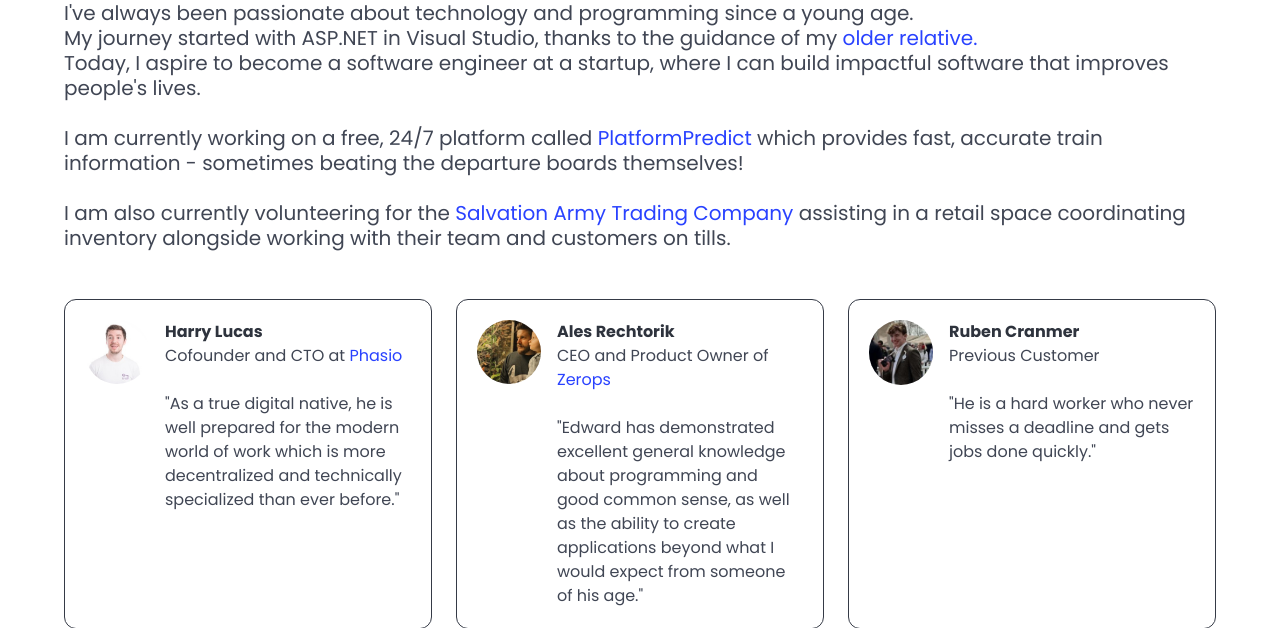
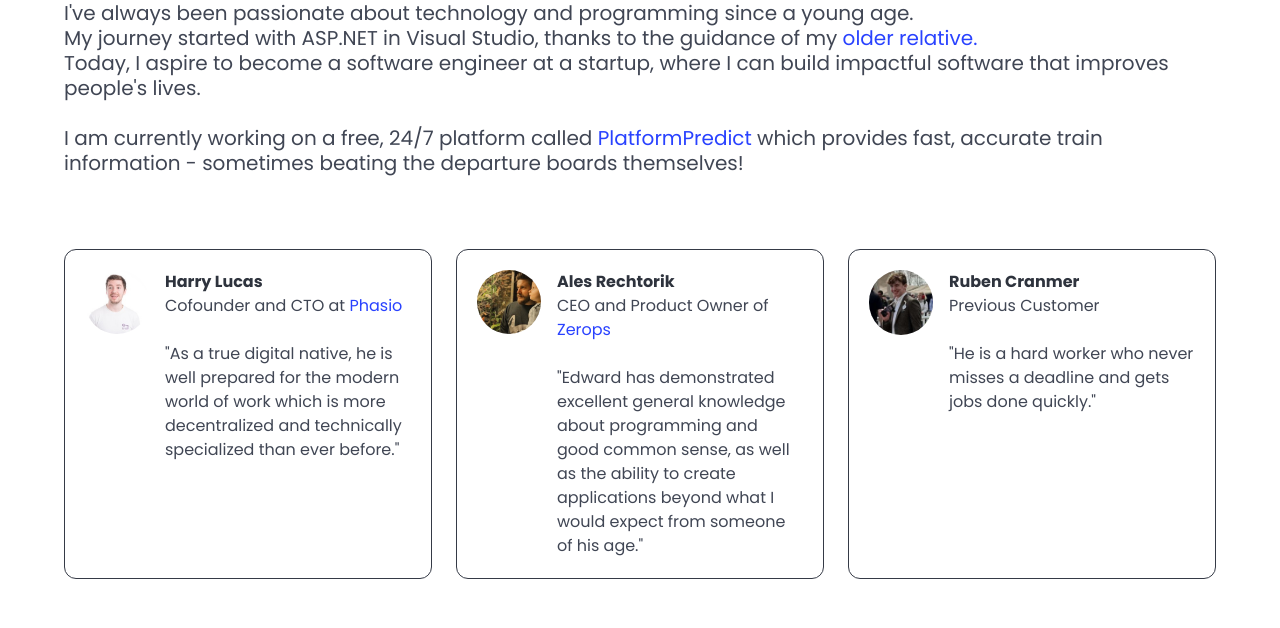
Before and after one commit to Edward-Deakin/Portfolio, a Flask app: page / in a window 1280 px wide. Shown: the part 361-989 px from the top of the page. After the commit the page ends 940 px from the top, so only its background shows below. Run offline with Flask 3, Linux system fonts and the light colour scheme.

Commit message:
removed salvation army

```diff
--- a/templates/index.html
+++ b/templates/index.html
@@ -58,7 +58,7 @@
               My journey started with ASP.NET in Visual Studio, thanks to the guidance of my <a href="https://www.linkedin.com/in/harry-conor-lucas/" target="_blank">older relative.</a><br/>
               Today, I aspire to become a software engineer at a startup, where I can build impactful software that improves people's lives.<br/><br/>
               I am currently working on a free, 24/7 platform called <a href="https://platformpredict.co.uk" target="_blank">PlatformPredict</a> which provides fast, accurate train information - sometimes beating the departure boards themselves!<br/><br/>
-              I am also currently volunteering for the <a href="https://salvationarmytrading.org.uk/" target="_blank">Salvation Army Trading Company</a> assisting in a retail space coordinating inventory alongside working with their team and customers on tills.
+
             </p>
           </div>
         </div>
```
